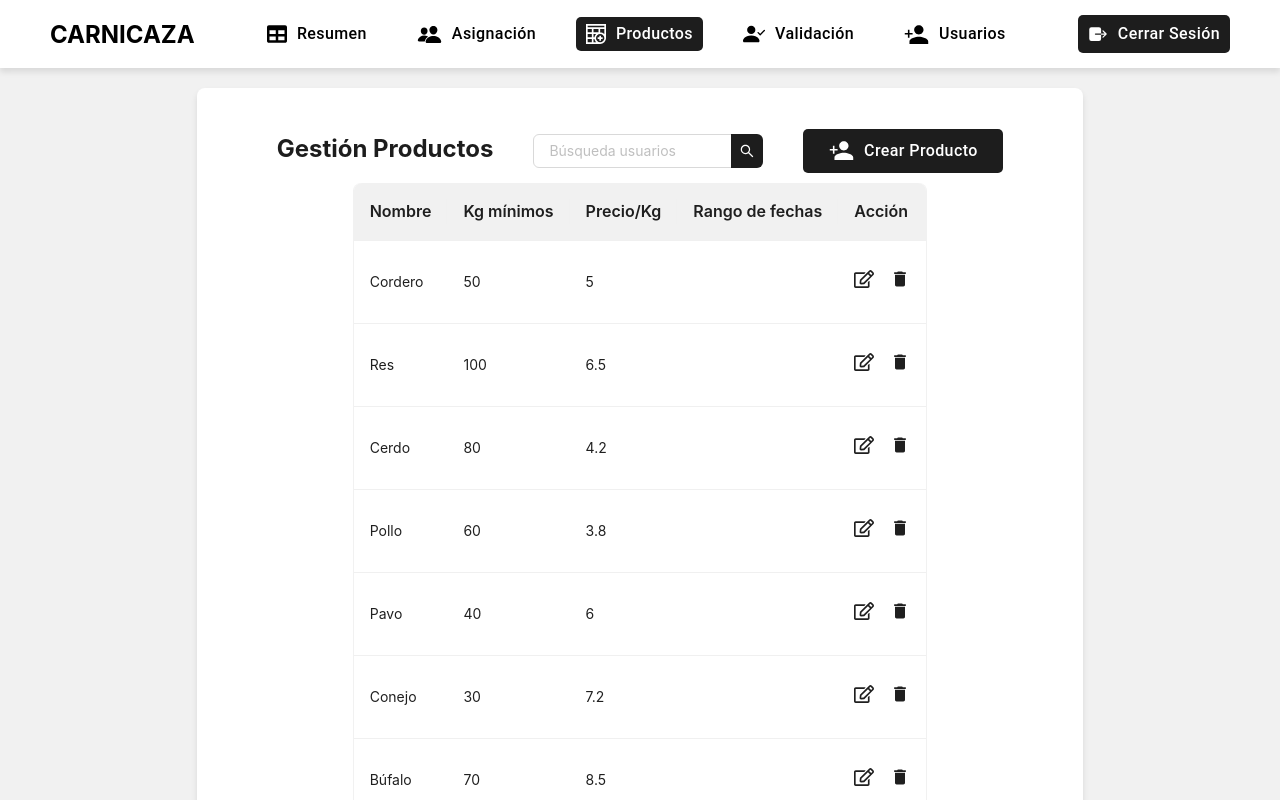
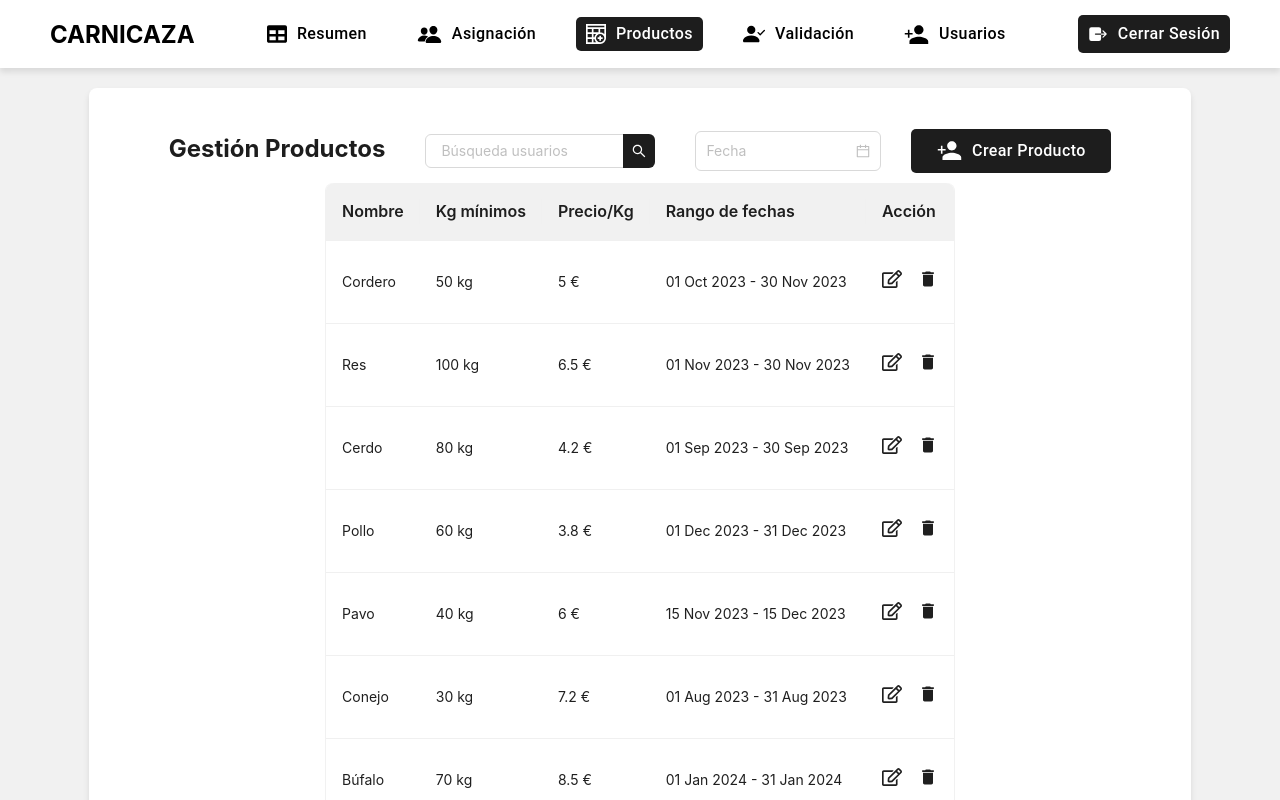
Before and after one commit to Laraa11/web_carnica, a React (Create React App) app: page / in a window 1280 px wide. Both pictures are taken after a click on the button "Productos". Shown: the top 800 px of the page. Built offline with nearby package versions, Linux system fonts and the light colour scheme.

Commit message:
crud productos falta filtro date y modales

```diff
--- a/package.json
+++ b/package.json
@@ -8,7 +8,7 @@
     "@mui/material": "6.4.0",
     "antd": "5.24.3",
     "cra-template": "1.2.0",
-    "dayjs": "1.11.13",
+    "luxon": "3.6.1",
     "react": "19.0.0",
     "react-dom": "19.0.0",
     "react-icons": "5.4.0",
--- a/src/Pages/general-styles.jsx
+++ b/src/Pages/general-styles.jsx
@@ -1,7 +1,7 @@
 import styled from 'styled-components'
-import { Checkbox, Modal, Select, Table } from 'antd';
+import { Checkbox, Modal, Select, Table, Input, DatePicker } from 'antd';
 import { StyledButton } from './main/main-styled';
-import { Input } from 'antd';
+
 const { Search } = Input;
 
 const grisOscuro = '#1d1d1d';
@@ -135,3 +135,11 @@ export const CustomModal = styled(Modal)`
 export const CrudCheckBox = styled(Checkbox)`
 
 `;
+
+export const CrudSelectDate = styled(DatePicker)`
+  padding: 8px 10px !important;
+  &:focus,
+  &:focus-within {
+    box-shadow: none !important;
+  }
+`;
--- a/src/Pages/productos/index-productos.jsx
+++ b/src/Pages/productos/index-productos.jsx
@@ -1,16 +1,18 @@
 import React, { useState } from 'react';
-import { ContainerHorizontal, CrudButton, DefaultTable, PageContainer, PageTitle, SearchInput, StyledLabel } from '../general-styles';
+import { ContainerHorizontal, CrudButton, DefaultTable, PageContainer, PageTitle, SearchInput, StyledLabel, CrudSelectDate } from '../general-styles';
 import { IoMdPersonAdd } from 'react-icons/io';
 import { productsList } from './utils/data';
 import { columns } from './utils/columns';
 import ModalNewProduct from './components/modalNewProduct';
 import ModalEditProduct from './components/modalEditProduct';
+import { DateTime } from 'luxon';
 
 const ProductosPage = () => {
   const [modalNewProductVisible, setModalNewProductVisible] = useState(false);
   const [modalEditProductVisible, setModalEditProductVisible] = useState(false);
   const [searchProduct, setSearchProduct] = useState('');
   const [selectedProduct, setSelectedProduct] = useState('');
+  const [searchDate, setSearchDate] = useState([]);
 
   const handleEdit = (record) => {
     console.log("Editar:", record);
@@ -26,10 +28,30 @@ const ProductosPage = () => {
     setSearchProduct(e.target.value.toLowerCase());
   }
 
-  const filteredProducts = productsList.filter(product =>
-    product.name.toLowerCase().includes(searchProduct)
-  );
+const filteredProducts = productsList
+.filter(product => {
+  const nameMatch = !searchProduct || product.name?.toLowerCase().includes(searchProduct.toLowerCase());
 
+  // const dateMatch = !searchDate || (
+  //   product.initialDate &&
+  //   product.endDate &&
+  //   DateTime.fromISO(searchDate).startOf('day') >= DateTime.fromISO(product.initialDate).startOf('day') &&
+  //   DateTime.fromISO(searchDate).startOf('day') <= DateTime.fromISO(product.endDate).startOf('day')
+  // );
+
+  return nameMatch ;
+})
+  .map(product => ({
+    ...product,
+    rangeDate: product.initialDate && product.endDate
+      ? `${DateTime.fromISO(product.initialDate).toFormat('dd LLL yyyy')} - ${DateTime.fromISO(product.endDate).toFormat('dd LLL yyyy')}`
+      : '',
+  }));
+
+
+  const handleSelectDate = (date) => {
+    setSearchDate(DateTime.fromJSDate(date).toISODate());
+  };
 
   return (
     <PageContainer>
@@ -40,6 +62,10 @@ const ProductosPage = () => {
           value={searchProduct}
           onChange={handleSearch}
         />
+        <CrudSelectDate
+          placeholder='Fecha'
+          value={searchDate}
+          onChange={handleSelectDate} />
         <CrudButton
           onClick={() => setModalNewProductVisible(true)}>
           <StyledLabel>
--- a/src/Pages/productos/utils/columns.js
+++ b/src/Pages/productos/utils/columns.js
@@ -3,7 +3,7 @@ import dayjs from 'dayjs';
 import { FaRegEdit } from "react-icons/fa";
 import { MdDelete } from "react-icons/md";
 
-export const columns = ({ handleEdit, handleDelete}) => [
+export const columns = ({ handleEdit, handleDelete, productsListFormatted}) => [
   {
     title: 'Nombre',
     dataIndex: 'name',
@@ -14,21 +14,19 @@ export const columns = ({ handleEdit, handleDelete}) => [
     title: 'Kg mínimos',
     dataIndex: 'minkg',
     key: 'minkg',
-    render: (text) => <p>{text}</p>,
+    render: (text) => <p>{text} {"kg"}</p>,
   },
   {
     title: 'Precio/Kg',
     key: 'prize',
     dataIndex: 'prize',
-    render:(text) => <p>{text}</p>,
+    render:(text) => <p>{text} {"€"}</p>,
   },
   {
     title: 'Rango de fechas',
-    key: 'rageDate',
-    dataIndex: 'rageDate',
-    render:(_, record) => {
-      <p>{dayjs(record.initialDate).format('DD MMM YYYY')} - {dayjs(record.endDate).format('DD MMM YYYY')}</p>
-    }
+    key: 'rangeDate',
+    dataIndex: 'rangeDate',
+    render:(text) => <p>{text}</p>,
   },
   {
     title: 'Acción',
--- a/src/Pages/productos/utils/data.js
+++ b/src/Pages/productos/utils/data.js
@@ -5,7 +5,7 @@ export const productsList = [
     minkg: 50,
     prize: 5,
     initialDate: '2023-10-01',
-    endDate: '2023-10-31',
+    endDate: '2023-11-30',
   },
   {
     key: '2',
```
Also changed, not shown: 1 other file (tests, documents, lock files or other folders).
